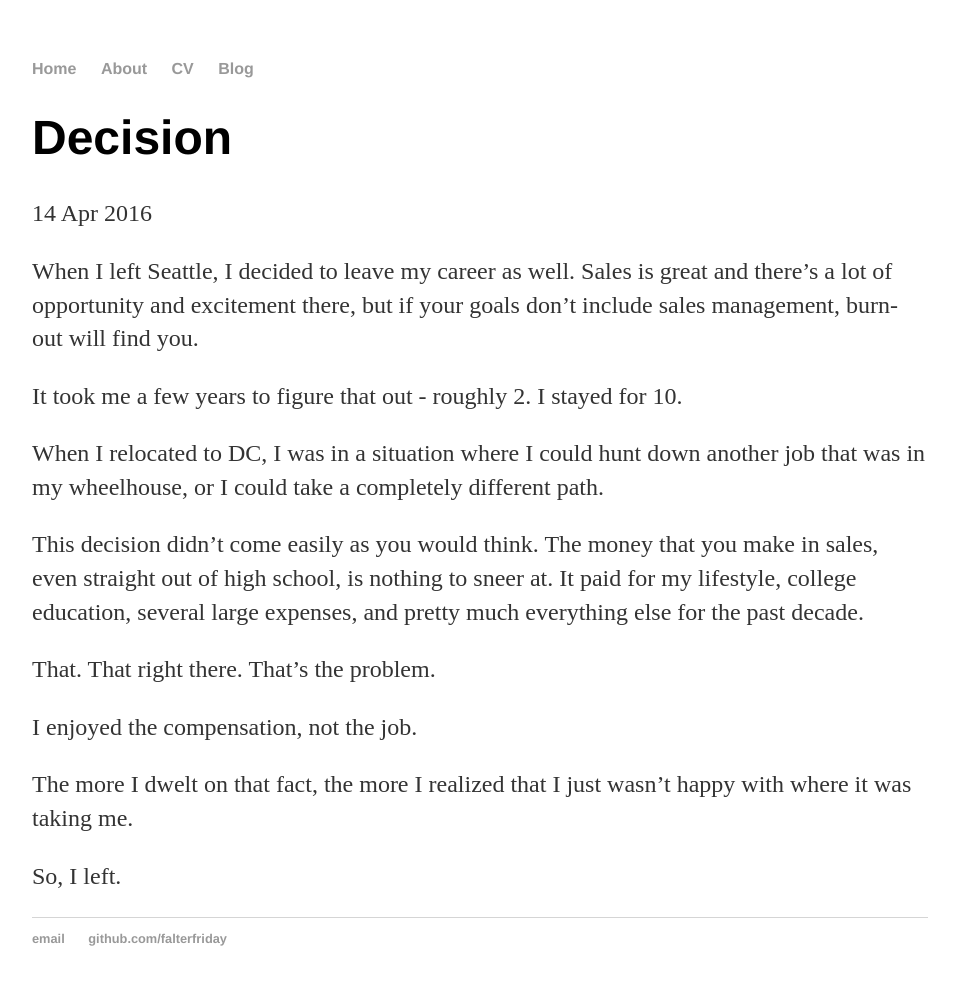
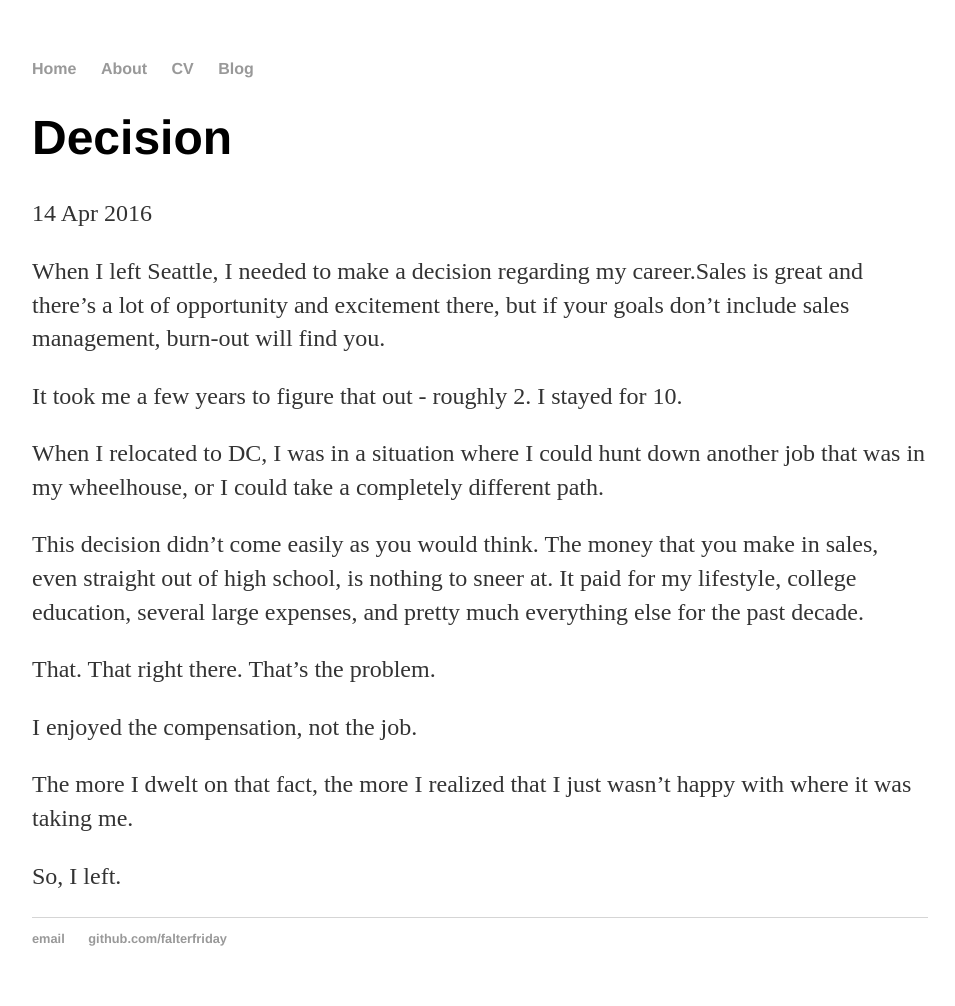
Before and after one commit to falterfriday/blog, a Jekyll site: the page built from _posts/2016-04-14-Decision.md, in a window 1280 px wide. Shown: the whole page, without its empty margins (160-1115 px from the left). Built offline with Jekyll 4.4.1, drawn with Linux system fonts in a browser that asks for light colours.

Commit message:
Update 2016-04-14-Decision.md

```diff
--- a/_posts/2016-04-14-Decision.md
+++ b/_posts/2016-04-14-Decision.md
@@ -4,7 +4,7 @@ title: "Decision"
 date: 2016-04-14
 ---
 
-When I left Seattle, I decided to leave my career as well. Sales is great and there's a lot of opportunity and excitement there, but if your goals don't include sales management, burn-out will find you.
+When I left Seattle, I needed to make a decision regarding my career.Sales is great and there's a lot of opportunity and excitement there, but if your goals don't include sales management, burn-out will find you.
 
 It took me a few years to figure that out - roughly 2. I stayed for 10.
 
```
